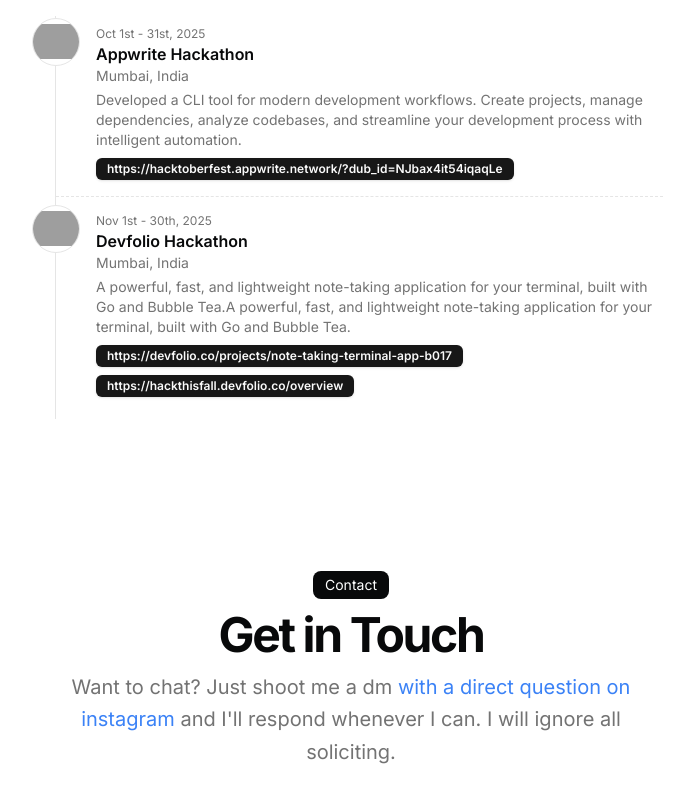
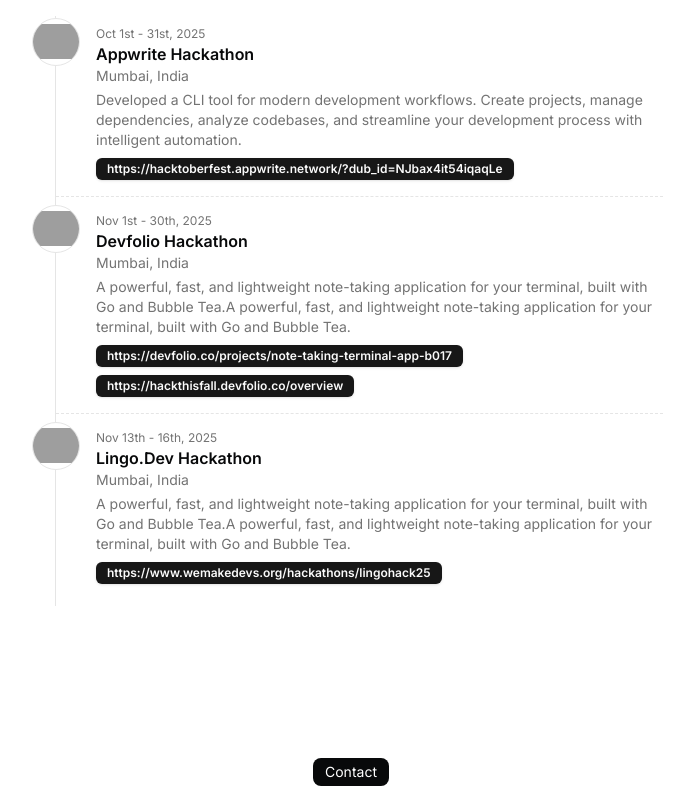
Before and after one commit to 0xshariq/portfolio-website, a Next.js app: page / in a window 1280 px wide. Shown: the part 4014-4811 px from the top of the page, without its empty margins (289-972 px from the left). Built offline with nearby package versions, Linux system fonts and the light colour scheme; grey boxes are pictures that could not be loaded.

Commit message:
new data added

```diff
--- a/src/data/resume.tsx
+++ b/src/data/resume.tsx
@@ -438,5 +438,16 @@
       mlh: "https://hackthisfall.devfolio.co/_next/image?url=https%3A%2F%2Fassets.devfolio.co%2Fhackathons%2F976fa65248ec49729382aebd38de94ab%2Fassets%2Fcover%2F719.png&w=1440&q=100",
       links: ["https://devfolio.co/projects/note-taking-terminal-app-b017", "https://hackthisfall.devfolio.co/overview"],
     },
+    {
+      title: "Lingo.Dev Hackathon",
+      dates: "Nov 13th - 16th, 2025",
+      location: "Mumbai, India",
+      description:
+        "A powerful, fast, and lightweight note-taking application for your terminal, built with Go and Bubble Tea.A powerful, fast, and lightweight note-taking application for your terminal, built with Go and Bubble Tea.",
+      image:
+        "https://www.wemakedevs.org/_next/static/media/logo.b39bc0f0.svg",
+      mlh: "https://www.wemakedevs.org/_next/static/media/logo.b39bc0f0.svg",
+      links: ["https://www.wemakedevs.org/hackathons/lingohack25"],
+    },
   ]
 } as const;
```
